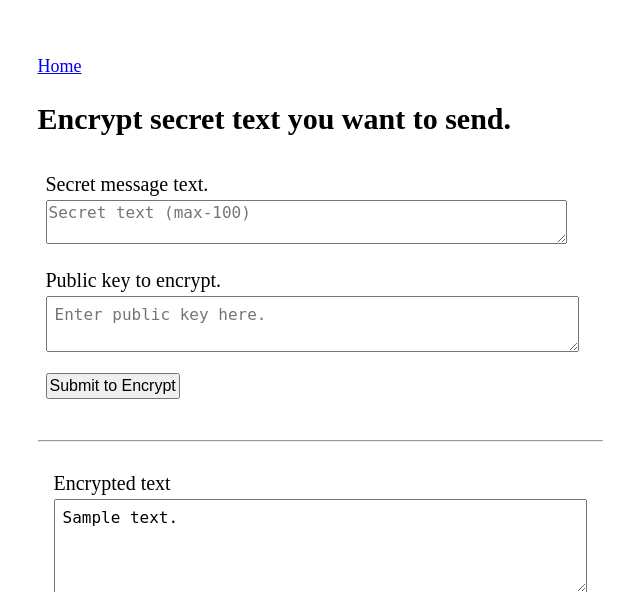
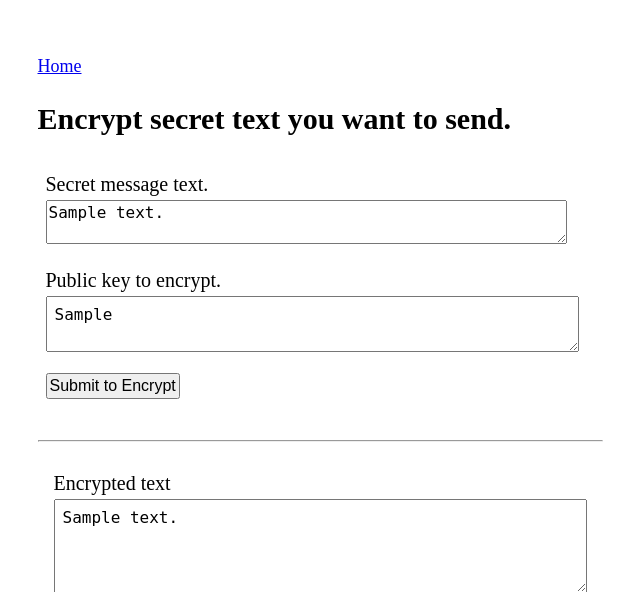
Before and after one commit to nayhtet117711/image-steganography, a Flask app: template app/templates/senderView.html in a window 1280 px wide. Shown: the top 592 px of the page, without its empty margins (320-960 px from the left). Run offline with Flask 2, Linux system fonts and the light colour scheme; the template is opened without the code that fills it: most values are stand-ins (such as "Sample title", 1, 10 or a date in 2020).

Commit message:
updated on sender and receiver

```diff
--- a/app/Routes.py
+++ b/app/Routes.py
@@ -21,6 +21,8 @@ def encryptText():
       if(len(str(text))>100):
          return render_template(
             'senderView.html',
+            text=text,
+            publicKey=publicKey,
             errorText="Secret text is too long.")
 
       encryptedText = encrypt(text, publicKey)
@@ -28,6 +30,8 @@ def encryptText():
 
       return render_template(
         'senderView.html',
+        text=text,
+        publicKey=publicKey,
         encryptedText=encryptedText)
 
 def decryptText():
@@ -45,6 +49,8 @@ def decryptText():
 
       return render_template(
         'receiverView.html',
+        text=text,
+        privateKey=privateKey,
         decryptedText=decryptedText)
 
 def download_file(fileName):
--- a/app/templates/receiverView.html
+++ b/app/templates/receiverView.html
@@ -16,12 +16,12 @@
             <div style="padding: 8px;">
                 <div style="padding-top: 4px; padding-bottom: 4px;">Encrypted message text.</div>
                 <textarea name="text" rows="2" cols="50" placeholder="Encrypted text"
-                    style="font-size: 16px; padding: 2px;" required></textarea>
+                    style="font-size: 16px; padding: 2px;" required>{{ text }}</textarea>
             </div>
             <div style="padding: 8px;">
                 <div style="padding-top: 4px; padding-bottom: 4px;">Private key to decrypt.</div>
                 <textarea name="privateKey" rows="2" cols="50" style="padding: 8px;font-size: 16px"
-                    placeholder="Enter private key here." required></textarea>
+                    placeholder="Enter private key here." required>{{ privateKey }}</textarea>
             </div>
             <div style="padding: 8px;">
                 <input type="submit" style="font-size: 16px; padding:2px;" value="Submit to Decrypt" />
--- a/app/templates/senderView.html
+++ b/app/templates/senderView.html
@@ -18,12 +18,12 @@
             <div style="padding: 8px;">
                 <div style="padding-top: 4px; padding-bottom: 4px;">Secret message text.</div>
                 <textarea name="text" rows="2" cols="50" placeholder="Secret text (max-100)"
-                    style="font-size: 16px; padding: 2px;" required></textarea>
+                    style="font-size: 16px; padding: 2px;" required>{{ text }}</textarea>
             </div>
             <div style="padding: 8px;">
                 <div style="padding-top: 4px; padding-bottom: 4px;">Public key to encrypt.</div>
                 <textarea name="publicKey" rows="2" cols="50" style="padding: 8px;font-size: 16px;"
-                    placeholder="Enter public key here." required></textarea>
+                    placeholder="Enter public key here." required>{{ publicKey }}</textarea>
             </div>
             <div style="padding: 8px;">
                 <input type="submit" style="font-size: 16px; padding:2px;" value="Submit to Encrypt" />
```
